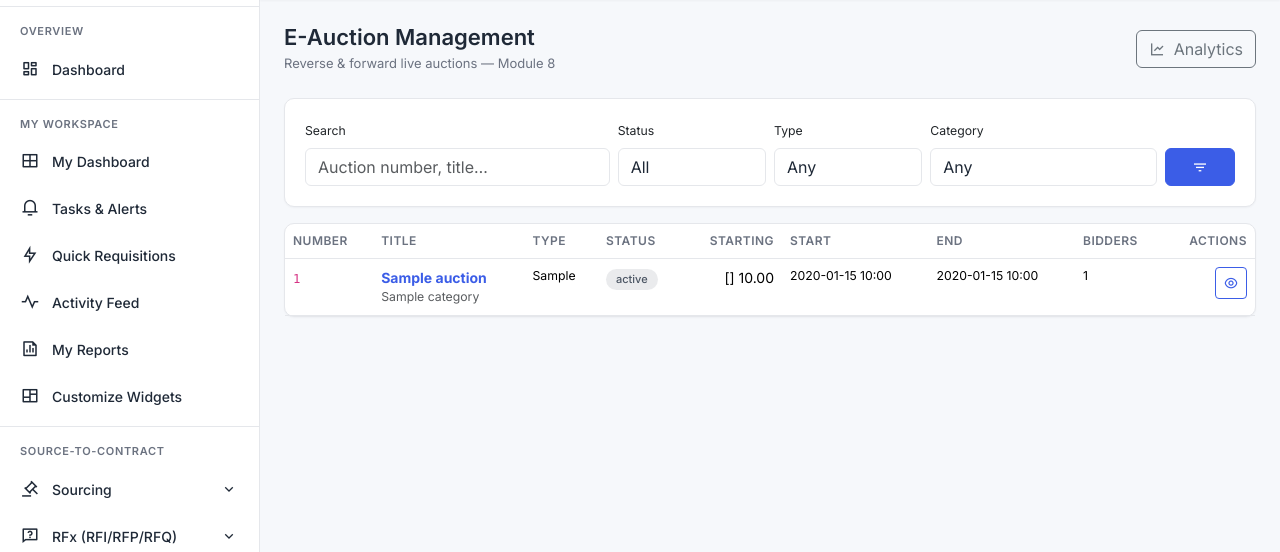
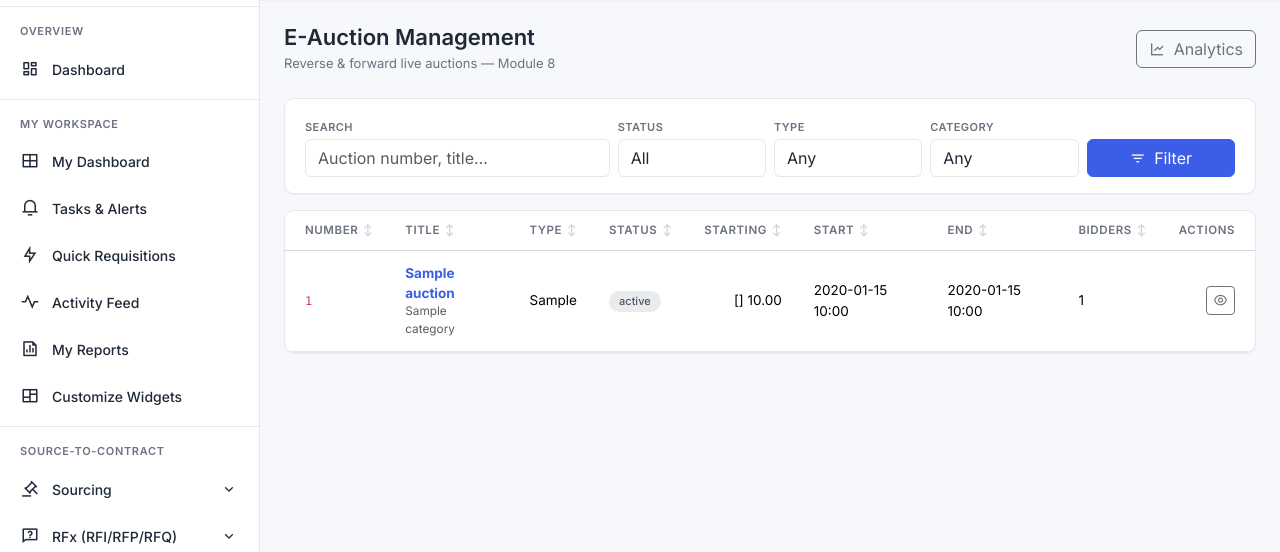
Before and after one commit to mnavaid925/NavPMS, a Django app: template templates/auctions/auction_list.html in a window 1280 px wide. Shown: the part 64-616 px from the top of the page. Run offline with Django 4.2, Linux system fonts and the light colour scheme; the template is opened without the code that fills it: most values are stand-ins (such as "Sample title", 1, 10 or a date in 2020); some libraries are stand-ins or nearby versions.

Commit message:
refactor(auctions): canonical list-table markup for auction list

```diff
--- a/templates/auctions/auction_list.html
+++ b/templates/auctions/auction_list.html
@@ -19,15 +19,15 @@
   </div>
 </div>
 
-<div class="card mb-3">
+<div class="card filter-card mb-3">
   <div class="card-body">
-    <form method="get" class="row g-2 align-items-end">
+    <form method="get" class="row g-2 align-items-end" data-filter-autosubmit>
       <div class="col-md-4">
-        <label class="form-label small">Search</label>
+        <label class="form-label">Search</label>
         <input type="search" name="q" class="form-control" placeholder="Auction number, title…" value="{{ q }}">
       </div>
       <div class="col-md-2">
-        <label class="form-label small">Status</label>
+        <label class="form-label">Status</label>
         <select name="status" class="form-select">
           <option value="">All</option>
           {% for value, label in status_choices %}
@@ -36,7 +36,7 @@
         </select>
       </div>
       <div class="col-md-2">
-        <label class="form-label small">Type</label>
+        <label class="form-label">Type</label>
         <select name="type" class="form-select">
           <option value="">Any</option>
           {% for value, label in type_choices %}
@@ -44,8 +44,8 @@
           {% endfor %}
         </select>
       </div>
-      <div class="col-md-3">
-        <label class="form-label small">Category</label>
+      <div class="col-md-2">
+        <label class="form-label">Category</label>
         <select name="category" class="form-select">
           <option value="">Any</option>
           {% for cat in categories %}
@@ -53,23 +53,23 @@
           {% endfor %}
         </select>
       </div>
-      <div class="col-md-1">
-        <button class="btn btn-primary w-100"><i class="ri-filter-3-line"></i></button>
+      <div class="col-md-2 d-flex gap-2">
+        <button class="btn btn-primary flex-grow-1" type="submit"><i class="ri-filter-3-line me-1"></i> Filter</button>
+        <a href="{{ request.path }}" class="btn btn-outline-secondary filter-clear d-none" title="Clear filters"><i class="ri-close-line"></i></a>
       </div>
     </form>
   </div>
 </div>
 
-<div class="card">
-  <div class="card-body p-0">
-    <div class="table-responsive">
-    <table class="table table-hover mb-0">
+<div class="card table-card">
+  <div class="table-responsive">
+    <table class="table table-hover align-middle mb-0 list-table" data-sortable>
       <thead>
         <tr>
           <th>Number</th><th>Title</th><th>Type</th><th>Status</th>
-          <th class="text-end">Starting</th>
-          <th>Start</th><th>End</th><th>Bidders</th>
-          <th class="text-end">Actions</th>
+          <th class="text-end" data-sort="number">Starting</th>
+          <th data-sort="date">Start</th><th data-sort="date">End</th><th data-sort="number">Bidders</th>
+          <th class="text-end" data-sort="none">Actions</th>
         </tr>
       </thead>
       <tbody>
@@ -92,52 +92,41 @@
               {% elif auction.status == 'cancelled' %}<span class="badge badge-soft-danger">Cancelled</span>
               {% else %}<span class="badge badge-soft-secondary">{{ auction.get_status_display }}</span>{% endif %}
             </td>
-            <td class="text-end">{{ auction.currency }} {{ auction.starting_price|floatformat:2 }}</td>
-            <td class="small">{{ auction.start_at|date:'Y-m-d H:i'|default:'—' }}</td>
-            <td class="small">{{ auction.end_at|date:'Y-m-d H:i'|default:'—' }}</td>
+            <td class="text-end" data-sort-value="{{ auction.starting_price }}">{{ auction.currency }} {{ auction.starting_price|floatformat:2 }}</td>
+            <td class="small" data-sort-value="{{ auction.start_at|date:'c' }}">{{ auction.start_at|date:'Y-m-d H:i'|default:'—' }}</td>
+            <td class="small" data-sort-value="{{ auction.end_at|date:'c' }}">{{ auction.end_at|date:'Y-m-d H:i'|default:'—' }}</td>
             <td class="small">{{ auction.participants.count }}</td>
-            <td class="text-end">
-              <a href="{% url 'auctions:auction_detail' auction.pk %}" class="btn btn-sm btn-outline-primary" title="View"><i class="ri-eye-line"></i></a>
+            <td class="text-end actions-cell">
+              <a href="{% url 'auctions:auction_detail' auction.pk %}" class="btn btn-sm btn-icon btn-outline-secondary" title="View"><i class="ri-eye-line"></i></a>
               {% if auction.is_live %}
-              <a href="{% url 'auctions:console' auction.pk %}" class="btn btn-sm btn-outline-success" title="Console"><i class="ri-broadcast-line"></i></a>
+              <a href="{% url 'auctions:console' auction.pk %}" class="btn btn-sm btn-icon btn-outline-success" title="Console"><i class="ri-broadcast-line"></i></a>
               {% endif %}
               {% if can_manage and auction.is_editable %}
-              <a href="{% url 'auctions:auction_edit' auction.pk %}" class="btn btn-sm btn-outline-primary" title="Edit"><i class="ri-pencil-line"></i></a>
+              <a href="{% url 'auctions:auction_edit' auction.pk %}" class="btn btn-sm btn-icon btn-outline-primary" title="Edit"><i class="ri-pencil-line"></i></a>
               <form method="post" action="{% url 'auctions:auction_delete' auction.pk %}" class="d-inline"
                     onsubmit="return confirm('Delete auction {{ auction.auction_number }}?');">
                 {% csrf_token %}
-                <button class="btn btn-sm btn-outline-danger" title="Delete"><i class="ri-delete-bin-line"></i></button>
+                <button class="btn btn-sm btn-icon btn-outline-danger" title="Delete"><i class="ri-delete-bin-line"></i></button>
               </form>
               {% endif %}
             </td>
           </tr>
         {% empty %}
-          <tr><td colspan="9" class="text-center text-muted py-4">
-            No auctions found.
-            {% if can_manage %}<a href="{% url 'auctions:auction_create' %}">Create the first one</a>.{% endif %}
-          </td></tr>
+          <tr>
+            <td colspan="9" class="p-0 border-0">
+              {% if can_manage %}
+                {% url 'auctions:auction_create' as create_url %}
+                {% include 'partials/_empty_state.html' with icon='ri-auction-line' title='No auctions found' message='Adjust your search or filters, or create the first auction.' create_url=create_url create_label='New auction' %}
+              {% else %}
+                {% include 'partials/_empty_state.html' with icon='ri-auction-line' title='No auctions found' message='Adjust your search or filters.' %}
+              {% endif %}
+            </td>
+          </tr>
         {% endfor %}
       </tbody>
     </table>
-    </div>
   </div>
 </div>
 
-{% if page_obj.paginator.num_pages > 1 %}
-<nav class="mt-3">
-  <ul class="pagination justify-content-center mb-0">
-    {% if page_obj.has_previous %}
-      <li class="page-item"><a class="page-link" href="?{{ querystring }}&page={{ page_obj.previous_page_number }}">Previous</a></li>
-    {% else %}
-      <li class="page-item disabled"><span class="page-link">Previous</span></li>
-    {% endif %}
-    <li class="page-item disabled"><span class="page-link">Page {{ page_obj.number }} of {{ page_obj.paginator.num_pages }}</span></li>
-    {% if page_obj.has_next %}
-      <li class="page-item"><a class="page-link" href="?{{ querystring }}&page={{ page_obj.next_page_number }}">Next</a></li>
-    {% else %}
-      <li class="page-item disabled"><span class="page-link">Next</span></li>
-    {% endif %}
-  </ul>
-</nav>
-{% endif %}
+{% include 'partials/_pagination.html' %}
 {% endblock %}
```
